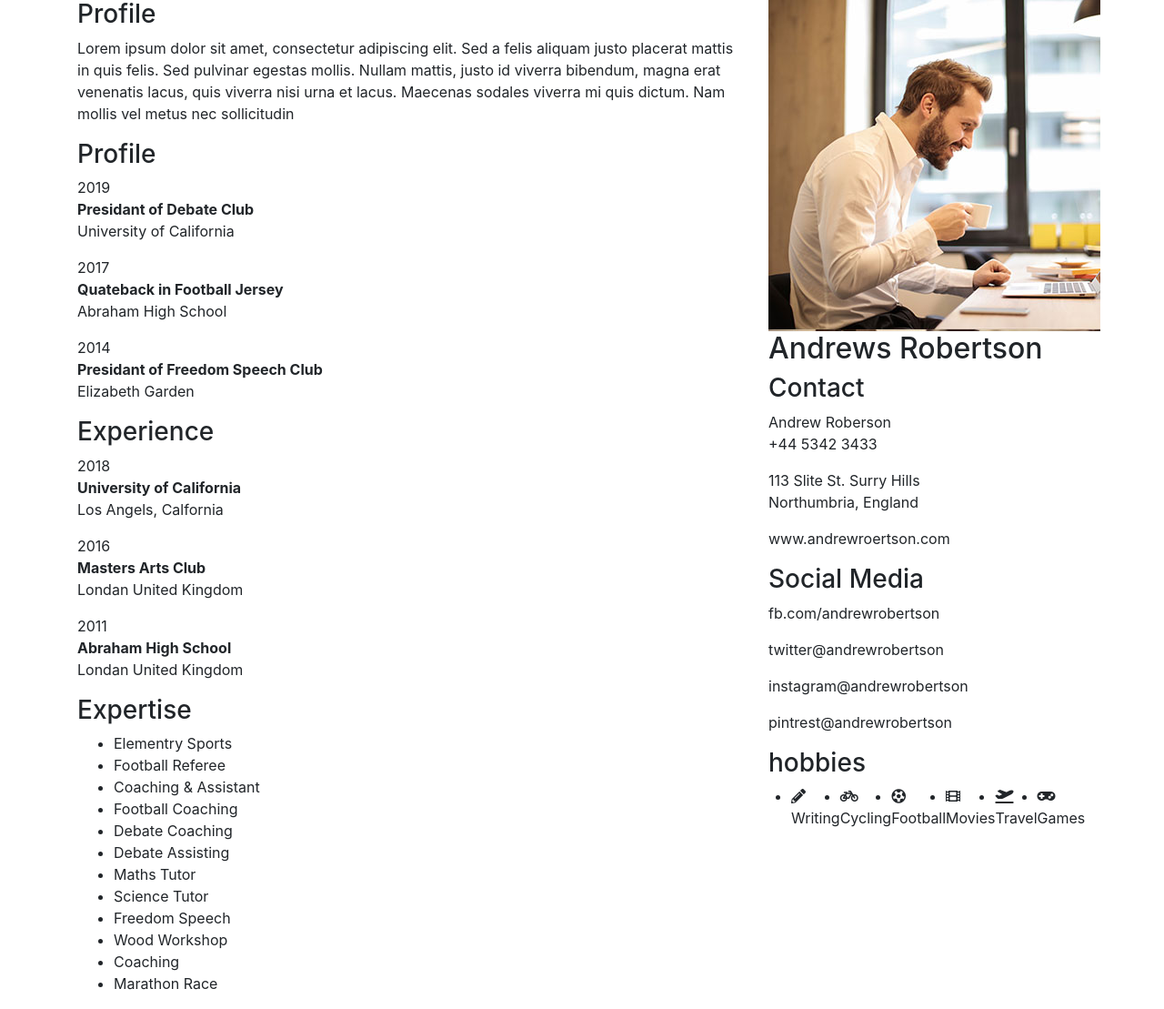
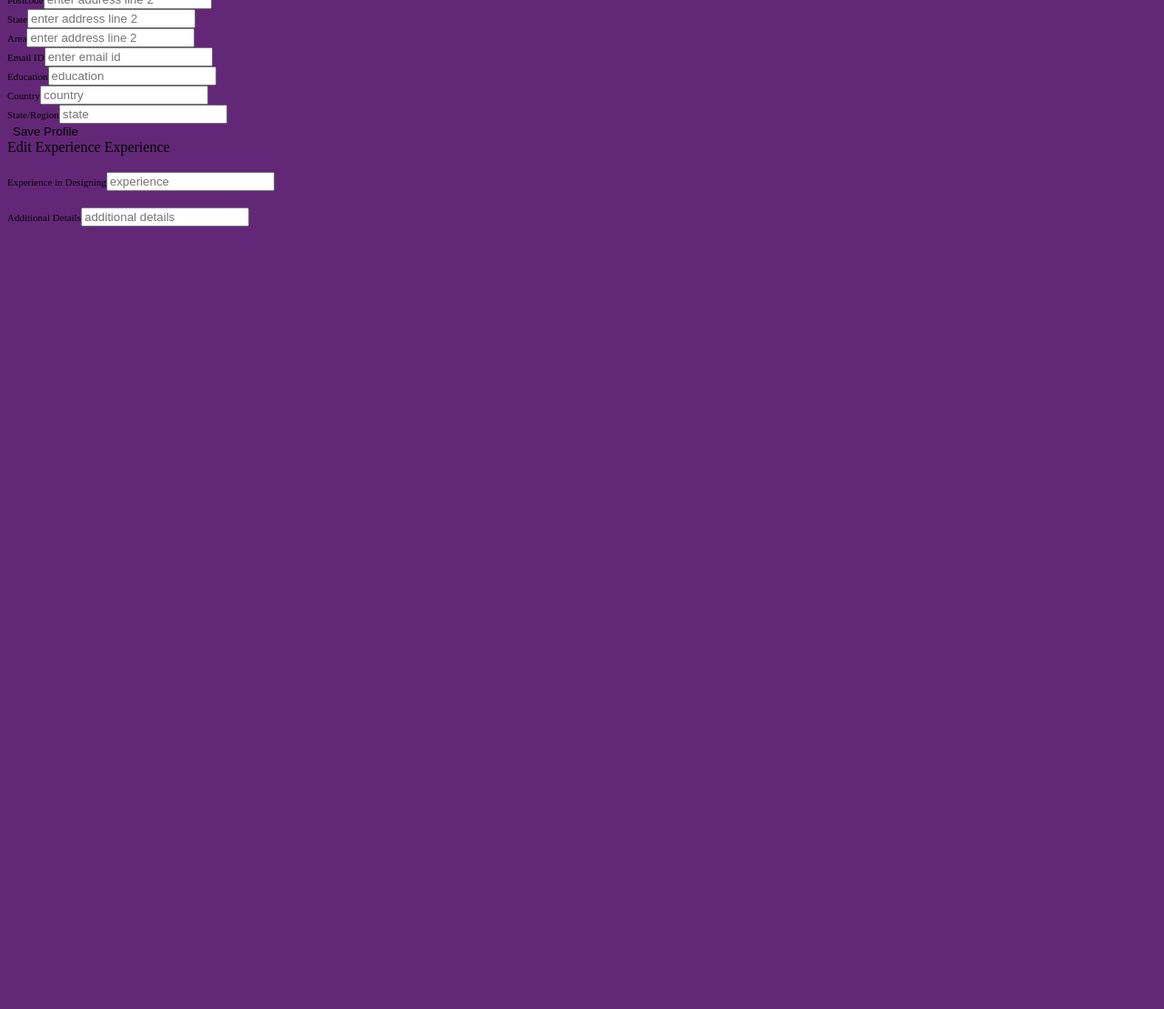
Before and after one commit to Yash-Pratapwar/AdFluencer, a Flask app: page /infl/my_profile in a window 1280 px wide. Shown: the part 301-1410 px from the top of the page at 91% size. After the commit the page ends 550 px from the top, so only its background shows below. Run offline with Flask 2, Linux system fonts and the light colour scheme; a user stored in the database is signed in; some libraries are stand-ins or nearby versions.

Commit message:
Added the infl profile
Made the changes

```diff
--- /dev/null
+++ b/Adfluencer_package/static/css/infl_style.css
@@ -0,0 +1,44 @@
+body {
+    background: rgb(99, 39, 120)
+}
+
+.form-control:focus {
+    box-shadow: none;
+    border-color: #BA68C8
+}
+
+.profile-button {
+    background: rgb(99, 39, 120);
+    box-shadow: none;
+    border: none
+}
+
+.profile-button:hover {
+    background: #682773
+}
+
+.profile-button:focus {
+    background: #682773;
+    box-shadow: none
+}
+
+.profile-button:active {
+    background: #682773;
+    box-shadow: none
+}
+
+.back:hover {
+    color: #682773;
+    cursor: pointer
+}
+
+.labels {
+    font-size: 11px
+}
+
+.add-experience:hover {
+    background: #BA68C8;
+    color: #fff;
+    cursor: pointer;
+    border: solid 1px #BA68C8
+}
--- a/Adfluencer_package/templates/infl_profile.html
+++ b/Adfluencer_package/templates/infl_profile.html
@@ -1,160 +1,43 @@
-<!doctype html>
-<html lang="en">
-
-<head>
-    <meta charset="utf-8">
-    <meta name="viewport" content="width=device-width, initial-scale=1, shrink-to-fit=no">
-    <title> AdFluencer Profile</title>
-
-    <link rel="shortcut icon" href="{{url_for('static', filename='images/fav.jpg')}}">
-    <link rel="stylesheet" href="{{url_for('static', filename='css/bootstrap.min.css')}}">
-    <link rel="stylesheet" href="{{url_for('static', filename='css/fontawsom-all.min.css')}}">
-    <link rel="stylesheet" type="text/css" href="{{url_for('static', filename='css/style1.css')}}"/>
-</head>
-
-<body>
-    <div class="container-fluid overcover">
-        <div class="container profile-box">
-           <div class="cover-image row">
-               <img src="static/images/bloogs-6.jpg" alt="">
-           </div>
-            <div class="row">
-                <div class="col-lg-8 col-md-7 detail-px no-padding">
-                    <h3>Profile</h3>
-                    <p>Lorem ipsum dolor sit amet, consectetur adipiscing elit. Sed a felis aliquam justo placerat mattis in quis felis. Sed pulvinar egestas mollis. Nullam mattis, justo id viverra bibendum, magna erat venenatis lacus, quis viverra nisi urna et lacus. Maecenas sodales viverra mi quis dictum. Nam mollis vel metus nec sollicitudin</p>
-
-                    <h3 class="mth3">Profile</h3>
-                    <div class="fx-ro">
-                        <div class="dat">
-                            2019
-                        </div>
-                        <div class="detail">
-                            <b>Presidant of Debate Club</b>
-                            <p>University of California</p>
-                        </div>
-                    </div>
-                    <div class="fx-ro">
-                        <div class="dat">
-                            2017
-                        </div>
-                        <div class="detail">
-                            <b>Quateback in Football Jersey</b>
-                            <p>Abraham High School</p>
-                        </div>
-                    </div>
-                    <div class="fx-ro">
-                        <div class="dat">
-                            2014
-                        </div>
-                        <div class="detail">
-                            <b>Presidant of Freedom Speech Club</b>
-                            <p>Elizabeth Garden</p>
-                        </div>
-                    </div>
-
-                    <h3 class="mth3">Experience</h3>
-
-                    <div class="fx-ro">
-                        <div class="dat">
-                            2018
-                        </div>
-                        <div class="detail">
-                            <b>University of California</b>
-                            <p>Los Angels, Calfornia</p>
-                        </div>
-                    </div>
-
-                    <div class="fx-ro">
-                        <div class="dat">
-                            2016
-                        </div>
-                        <div class="detail">
-                            <b>Masters Arts Club</b>
-                            <p>Londan United Kingdom</p>
-                        </div>
-                    </div>
-
-                    <div class="fx-ro">
-                        <div class="dat">
-                            2011
-                        </div>
-                        <div class="detail">
-                            <b>Abraham High School</b>
-                            <p>Londan United Kingdom</p>
-                        </div>
-                    </div>
-
-                    <h3 class="mth3">Expertise</h3>
-
-                    <ul class="exrts">
-                        <li>Elementry Sports</li>
-                        <li>Football Referee</li>
-                        <li>Coaching & Assistant</li>
-                        <li>Football Coaching</li>
-                        <li>Debate Coaching</li>
-                        <li>Debate Assisting</li>
-                        <li>Maths Tutor</li>
-                        <li>Science Tutor</li>
-                        <li>Freedom Speech</li>
-                        <li>Wood Workshop</li>
-                        <li>Coaching</li>
-                        <li>Marathon Race</li>
-                    </ul>
-
+<div class="container rounded bg-white mt-5 mb-5">
+    <div class="row">
+        <link rel="stylesheet" href="static/css/infl_style.css" type="text/css"
+        <div class="col-md-3 border-right">
+            <div class="d-flex flex-column align-items-center text-center p-3 py-5"><img class="rounded-circle mt-5" width="150px" src="https://st3.depositphotos.com/15648834/17930/v/600/depositphotos_179308454-stock-illustration-unknown-person-silhouette-glasses-profile.jpg"><span class="font-weight-bold">Edogaru</span><span class="text-black-50">edogaru@mail.com.my</span><span> </span></div>
+        </div>
+        <div class="col-md-5 border-right">
+            <div class="p-3 py-5">
+                <div class="d-flex justify-content-between align-items-center mb-3">
+                    <h4 class="text-right">Profile Settings</h4>
                 </div>
-                <div class="col-lg-4 col-md-5 leftgh">
-                    <div class="img-box">
-                         <img src="static/images/gallery/gallery_12.jpg" alt="">
-                    </div>
-                    <div class="name-det">
-
-
-                     <h2>Andrews Robertson</h2>
-
-                     <h3>Contact</h3>
-
-                     <p>Andrew Roberson <br>
-                     +44 5342 3433</p>
-
-                     <p>113 Slite St. Surry Hills <br>
-                     Northumbria, England</p>
-
-                     <p>www.andrewroertson.com</p>
-
-                     <h3>Social Media</h3>
-
-                     <p>fb.com/andrewrobertson</p>
-                     <p>twitter@andrewrobertson</p>
-                     <p>instagram@andrewrobertson</p>
-                     <p>pintrest@andrewrobertson</p>
-
-
-
-                      <h3>hobbies</h3>
-
-                      <ul class="hoby row no-margin">
-                            <li><i class="fas fa-pencil-alt"></i> <br> Writing</li>
-                            <li><i class="fas fa-bicycle"></i> <br> Cycling</li>
-                            <li><i class="fas fa-futbol"></i> <br> Football</li>
-                            <li><i class="fas fa-film"></i><br> Movies</li>
-                            <li><i class="fas fa-plane-departure"></i> <br>Travel</li>
-                            <li><i class="fas fa-gamepad"></i> <br> Games</li>
-                        </ul>
-
-                    </div>
-
-
-
+                <div class="row mt-2">
+                    <div class="col-md-6"><label class="labels">Name</label><input type="text" class="form-control" placeholder="first name" value=""></div>
+                    <div class="col-md-6"><label class="labels">Surname</label><input type="text" class="form-control" value="" placeholder="surname"></div>
                 </div>
+                <div class="row mt-3">
+                    <div class="col-md-12"><label class="labels">Mobile Number</label><input type="text" class="form-control" placeholder="enter phone number" value=""></div>
+                    <div class="col-md-12"><label class="labels">Address Line 1</label><input type="text" class="form-control" placeholder="enter address line 1" value=""></div>
+                    <div class="col-md-12"><label class="labels">Address Line 2</label><input type="text" class="form-control" placeholder="enter address line 2" value=""></div>
+                    <div class="col-md-12"><label class="labels">Postcode</label><input type="text" class="form-control" placeholder="enter address line 2" value=""></div>
+                    <div class="col-md-12"><label class="labels">State</label><input type="text" class="form-control" placeholder="enter address line 2" value=""></div>
+                    <div class="col-md-12"><label class="labels">Area</label><input type="text" class="form-control" placeholder="enter address line 2" value=""></div>
+                    <div class="col-md-12"><label class="labels">Email ID</label><input type="text" class="form-control" placeholder="enter email id" value=""></div>
+                    <div class="col-md-12"><label class="labels">Education</label><input type="text" class="form-control" placeholder="education" value=""></div>
+                </div>
+                <div class="row mt-3">
+                    <div class="col-md-6"><label class="labels">Country</label><input type="text" class="form-control" placeholder="country" value=""></div>
+                    <div class="col-md-6"><label class="labels">State/Region</label><input type="text" class="form-control" value="" placeholder="state"></div>
+                </div>
+                <div class="mt-5 text-center"><button class="btn btn-primary profile-button" type="button">Save Profile</button></div>
+            </div>
+        </div>
+        <div class="col-md-4">
+            <div class="p-3 py-5">
+                <div class="d-flex justify-content-between align-items-center experience"><span>Edit Experience</span><span class="border px-3 p-1 add-experience"><i class="fa fa-plus"></i>&nbsp;Experience</span></div><br>
+                <div class="col-md-12"><label class="labels">Experience in Designing</label><input type="text" class="form-control" placeholder="experience" value=""></div> <br>
+                <div class="col-md-12"><label class="labels">Additional Details</label><input type="text" class="form-control" placeholder="additional details" value=""></div>
             </div>
         </div>
     </div>
-</body>
-
-<script src="{{url_for('static', filename='js/jquery-3.2.1.min.js')}}"></script>
-<script src="{{url_for('static', filename='js/popper.min.js')}}"></script>
-<script src="{{url_for('static', filename='js/bootstrap.min.js')}}"></script>
-<script src="{{url_for('static', filename='js/script.js')}}"></script>
-
-
-</html>
+</div>
+</div>
+</div>
```
